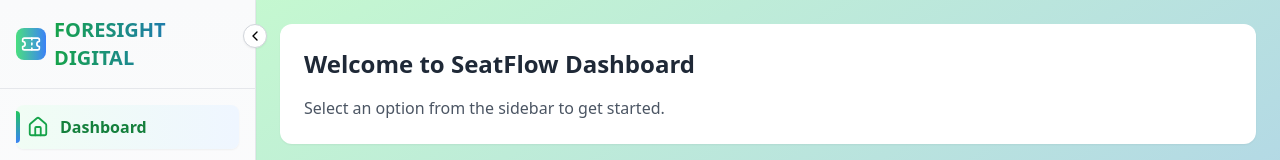
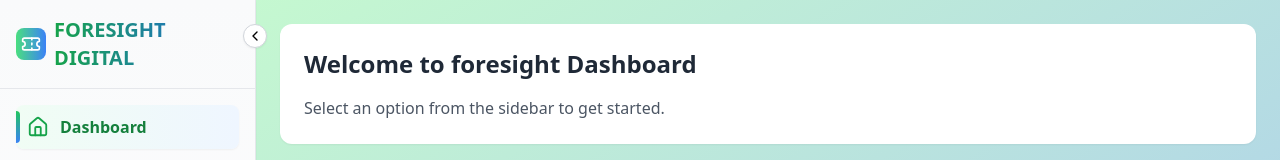
Before and after one commit to 4SightDigital/Pass-management-module-, a React (Vite) app: page / in a window 1280 px wide. Shown: the top 160 px of the page. Built offline with nearby package versions, Linux system fonts and the light colour scheme; no server answers.

Commit message:
Update App.jsx routing/layout

```diff
--- a/src/App.jsx
+++ b/src/App.jsx
@@ -52,7 +52,7 @@
               <Routes>
                 <Route path="/" element={
                   <div className="bg-white rounded-xl shadow-sm p-6">
-                    <h1 className="text-2xl font-bold text-gray-800 mb-4">Welcome to SeatFlow Dashboard</h1>
+                    <h1 className="text-2xl font-bold text-gray-800 mb-4">Welcome to foresight Dashboard</h1>
                     <p className="text-gray-600">Select an option from the sidebar to get started.</p>
                   </div>
                 } />
```
